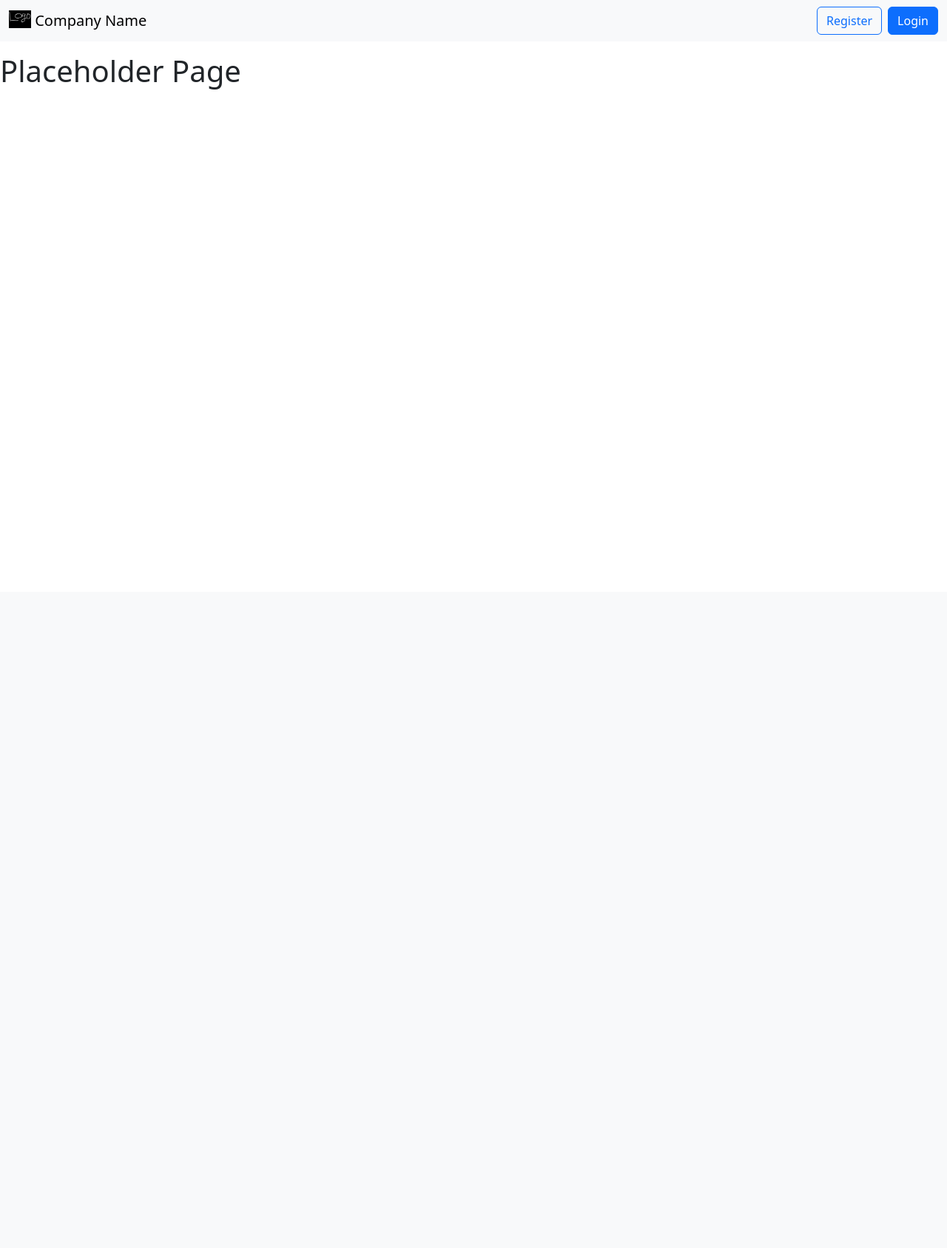
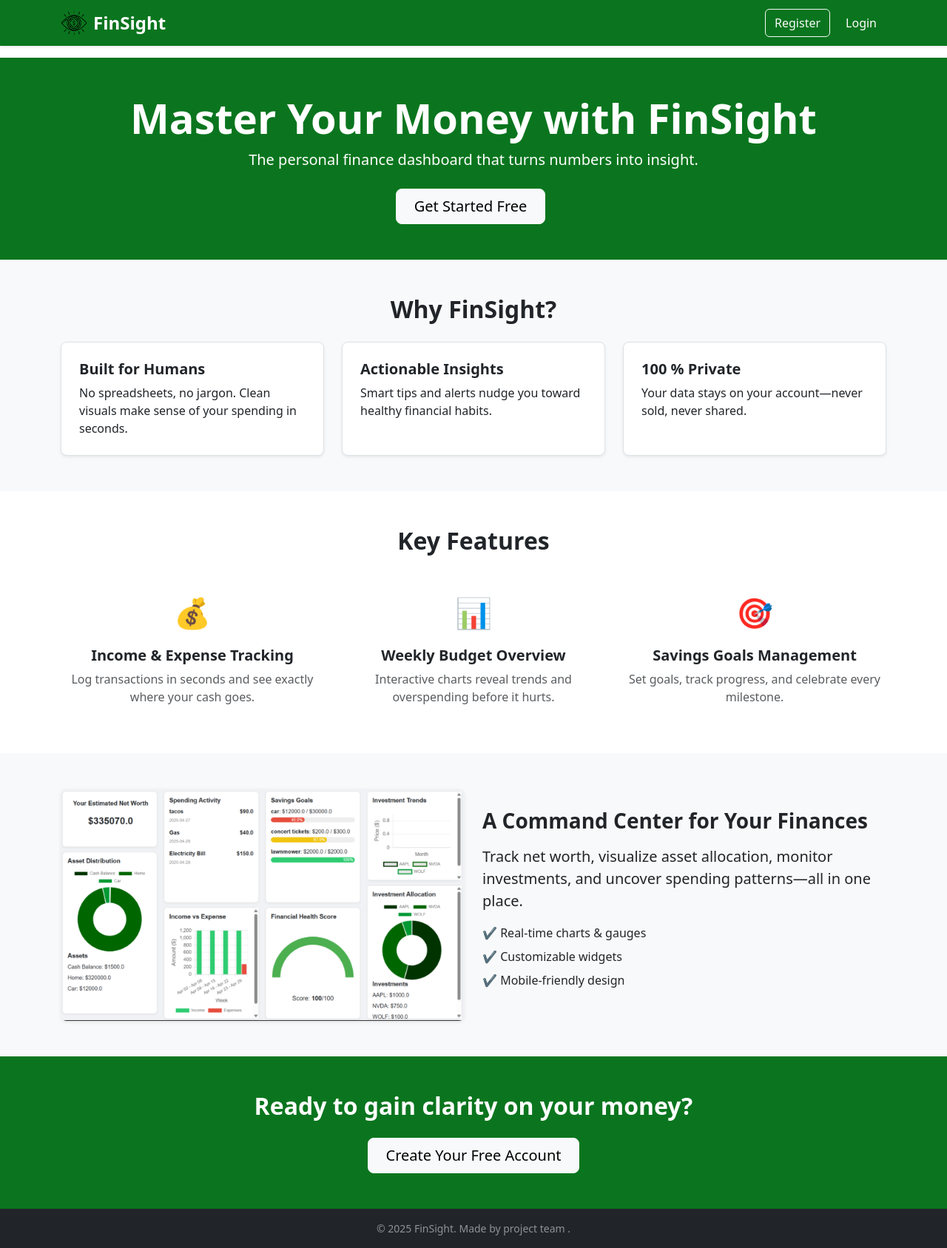
Before and after one commit to lporte04/flask-finance-app, a Flask app: page / in a window 1280 px wide. Shown: the whole page at 74% size. Before the commit the page ends 121 px from the top, so only its background shows below. Run offline with Flask 3, Linux system fonts and the light colour scheme.

Commit message:
update-site-UI (#7)
* Update register.html

* Update login.html

* Update index.html

* Update _top-navbar.html

* Update _layout.html

* Add files via upload

* Rename dashboard.png to dashboard_preview.png

* Rename logo.png to finsight_logo_black.png

* fix bugged logo image

background wasn't transparent

---------

```diff
--- a/app/templates/_top-navbar.html
+++ b/app/templates/_top-navbar.html
@@ -4,36 +4,54 @@
     <meta charset="UTF-8">
     <meta name="viewport" content="width=device-width, initial-scale=1.0">
     <link href="https://cdn.jsdelivr.net/npm/bootstrap@5.3.3/dist/css/bootstrap.min.css" rel="stylesheet" integrity="sha384-QWTKZyjpPEjISv5WaRU9OFeRpok6YctnYmDr5pNlyT2bRjXh0JMhjY6hW+ALEwIH" crossorigin="anonymous">
+
+    <style>
+        :root{
+            --fs-green:#0a751e;
+            --fs-green-dark:#064e13;
+        }
+        .bg-fs   {background:var(--fs-green) !important;}
+        .text-fs {color:var(--fs-green) !important;}
+        .btn-fs  {background:var(--fs-green);color:#fff;}
+        .btn-fs:hover{background:var(--fs-green-dark);color:#fff;}
+    </style>
+
     <title>{% block title %}{% endblock %}</title>
 </head>
-<body>
-    <nav class="navbar navbar-expand-lg navbar-light bg-light">
-        <div class="container-fluid">
-          <!-- Logo and company name -->
-          <a class="navbar-brand" href="/">
-            <img src="{{ url_for('static', filename='images/logo.png') }}" alt="" width="30" height="24" class="d-inline-block align-text-top">
-            Company Name
+<body class="d-flex flex-column min-vh-100">
+
+<nav class="navbar navbar-expand-lg navbar-dark bg-fs shadow-sm py-2">
+    <div class="container">
+
+        <!-- Logo -->
+        <a class="navbar-brand d-flex align-items-center gap-2 fw-semibold fs-4" href="{{ url_for('main.index') }}">
+            <img src="{{ url_for('static', filename='images/finsight_logo_black.png') }}"
+                 alt="FinSight Logo" width="36" height="36" class="d-inline-block">
+            FinSight
         </a>
 
-          <!-- Hamburger menu for mobile -->
-          <button class="navbar-toggler" type="button" data-bs-toggle="collapse" data-bs-target="#navbarSupportedContent" aria-controls="navbarSupportedContent" aria-expanded="false" aria-label="Toggle navigation">
+        <!-- Hamburger -->
+        <button class="navbar-toggler" type="button" data-bs-toggle="collapse" data-bs-target="#navbarMenu"
+                aria-controls="navbarMenu" aria-expanded="false" aria-label="Toggle navigation">
             <span class="navbar-toggler-icon"></span>
         </button>
 
-          <div class="collapse navbar-collapse" id="navbarSupportedContent">
-            <div class="d-flex ms-auto">
+        <!-- Right-side menu -->
+        <div class="collapse navbar-collapse" id="navbarMenu">
+            <div class="ms-auto d-flex gap-2">
                 {% if current_user.is_authenticated %}
-                <a href="{{ url_for('dashboard.view') }}" class="btn btn-outline-primary me-2">Dashboard</a>
-                <a href="{{ url_for('auth.logout') }}" class="btn btn-primary">Logout</a>
+                    <a class="btn btn-outline-light" href="{{ url_for('dashboard.view') }}">Dashboard</a>
+                    <a class="btn btn-fs" href="{{ url_for('auth.logout') }}">Logout</a>
                 {% else %}
-              <a href="{{ url_for('auth.register') }}" class="btn btn-outline-primary me-2">Register</a>
-              <a href="{{ url_for('auth.login') }}" class="btn btn-primary">Login</a>
+                    <a class="btn btn-outline-light" href="{{ url_for('auth.register') }}">Register</a>
+                    <a class="btn btn-fs" href="{{ url_for('auth.login') }}">Login</a>
                 {% endif %}
             </div>
         </div>
     </div>
 </nav>
-          <!-- Flash messages container -->
+
+<!-- FLASH MESSAGES -->
 <div class="container mt-3">
     {% with messages = get_flashed_messages(with_categories=true) %}
         {% if messages %}
@@ -48,6 +66,8 @@
 </div>
 
 {% block body %}{% endblock %}
-    <script src="https://cdn.jsdelivr.net/npm/bootstrap@5.3.3/dist/js/bootstrap.bundle.min.js" integrity="sha384-YvpcrYf0tY3lHB60NNkmXc5s9fDVZLESaAA55NDzOxhy9GkcIdslK1eN7N6jIeHz" crossorigin="anonymous"></script>
+
+<!-- Bootstrap bundle -->
+<script src="https://cdn.jsdelivr.net/npm/bootstrap@5.3.3/dist/js/bootstrap.bundle.min.js"></script>
 </body>
 </html>
--- a/app/templates/index.html
+++ b/app/templates/index.html
@@ -1,8 +1,103 @@
 {% extends '_top-navbar.html' %}
 
-{% block title %}Index{% endblock %}
+{% block title %}FinSight - Home{% endblock %}
+
 {% block body %}
-<div class="main">
-    <h1>Placeholder Page</h1>
-</div>
+<header class="py-5 text-center text-white bg-fs">
+    <div class="container">
+        <h1 class="display-4 fw-bold">Master Your Money with FinSight</h1>
+        <p class="lead mb-4">The personal finance dashboard that turns numbers into insight.</p>
+        <a href="{{ url_for('auth.register') }}" class="btn btn-light btn-lg px-4 me-2">Get Started Free</a>
+    </div>
+</header>
+
+<section class="py-5 bg-light">
+    <div class="container">
+        <h2 class="text-center mb-4 fw-bold">Why FinSight?</h2>
+        <div class="row g-4">
+            <div class="col-md-4">
+                <div class="p-4 h-100 bg-white border rounded-3 shadow-sm">
+                    <h5 class="fw-semibold mb-2">Built for Humans</h5>
+                    <p class="mb-0">No spreadsheets, no jargon. Clean visuals make sense of your spending in seconds.</p>
+                </div>
+            </div>
+            <div class="col-md-4">
+                <div class="p-4 h-100 bg-white border rounded-3 shadow-sm">
+                    <h5 class="fw-semibold mb-2">Actionable Insights</h5>
+                    <p class="mb-0">Smart tips and alerts nudge you toward healthy financial habits.</p>
+                </div>
+            </div>
+            <div class="col-md-4">
+                <div class="p-4 h-100 bg-white border rounded-3 shadow-sm">
+                    <h5 class="fw-semibold mb-2">100 % Private</h5>
+                    <p class="mb-0">Your data stays on your account—never sold, never shared.</p>
+                </div>
+            </div>
+        </div>
+    </div>
+</section>
+
+<section class="py-5">
+    <div class="container">
+        <h2 class="text-center mb-5 fw-bold">Key Features</h2>
+        <div class="row text-center g-4">
+
+            <div class="col-md-4">
+                <div class="icon mb-3 fs-1">💰</div>
+                <h5 class="fw-semibold">Income & Expense Tracking</h5>
+                <p class="text-muted">Log transactions in seconds and see exactly where your cash goes.</p>
+            </div>
+
+            <div class="col-md-4">
+                <div class="icon mb-3 fs-1">📊</div>
+                <h5 class="fw-semibold">Weekly Budget Overview</h5>
+                <p class="text-muted">Interactive charts reveal trends and overspending before it hurts.</p>
+            </div>
+
+            <div class="col-md-4">
+                <div class="icon mb-3 fs-1">🎯</div>
+                <h5 class="fw-semibold">Savings Goals Management</h5>
+                <p class="text-muted">Set goals, track progress, and celebrate every milestone.</p>
+            </div>
+
+        </div>
+    </div>
+</section>
+
+<section class="py-5 bg-light">
+    <div class="container">
+        <div class="row align-items-center g-4">
+            <div class="col-lg-6">
+                <img src="{{ url_for('static', filename='images/dashboard_preview.png') }}"
+                     class="img-fluid rounded-3 shadow-sm"
+                     alt="FinSight dashboard preview">
+            </div>
+            <div class="col-lg-6">
+                <h3 class="fw-bold mb-3">A Command Center for Your Finances</h3>
+                <p class="lead">Track net worth, visualize asset allocation, monitor investments, and uncover
+                    spending patterns—all in one place.</p>
+                <ul class="list-unstyled">
+                    <li class="mb-2">✔️ Real-time charts &amp; gauges</li>
+                    <li class="mb-2">✔️ Customizable widgets</li>
+                    <li class="mb-2">✔️ Mobile-friendly design</li>
+                </ul>
+            </div>
+        </div>
+    </div>
+</section>
+
+<!-- CTA ------------------------------------------------>
+<section class="py-5 text-center bg-fs text-white">
+    <div class="container">
+        <h2 class="fw-bold mb-4">Ready to gain clarity on your money?</h2>
+        <a href="{{ url_for('auth.register') }}" class="btn btn-light btn-lg px-4">Create Your Free Account</a>
+    </div>
+</section>
+
+<!-- FOOTER -------------------------------------------->
+<footer class="mt-auto bg-dark text-white-50 py-3">
+    <div class="container small text-center">
+        © 2025 FinSight. Made by project team .
+    </div>
+</footer>
 {% endblock %}
```
Also changed, not shown: app/templates/_layout.html (+5 -2 lines), app/templates/login.html (+21 -9 lines), app/templates/register.html (+20 -8 lines), app/static/images/dashboard_preview.png (added), app/static/images/finsight_logo_black.png (added), app/static/images/logo.png (deleted). Lines whose indentation alone changed are shown as unchanged.
